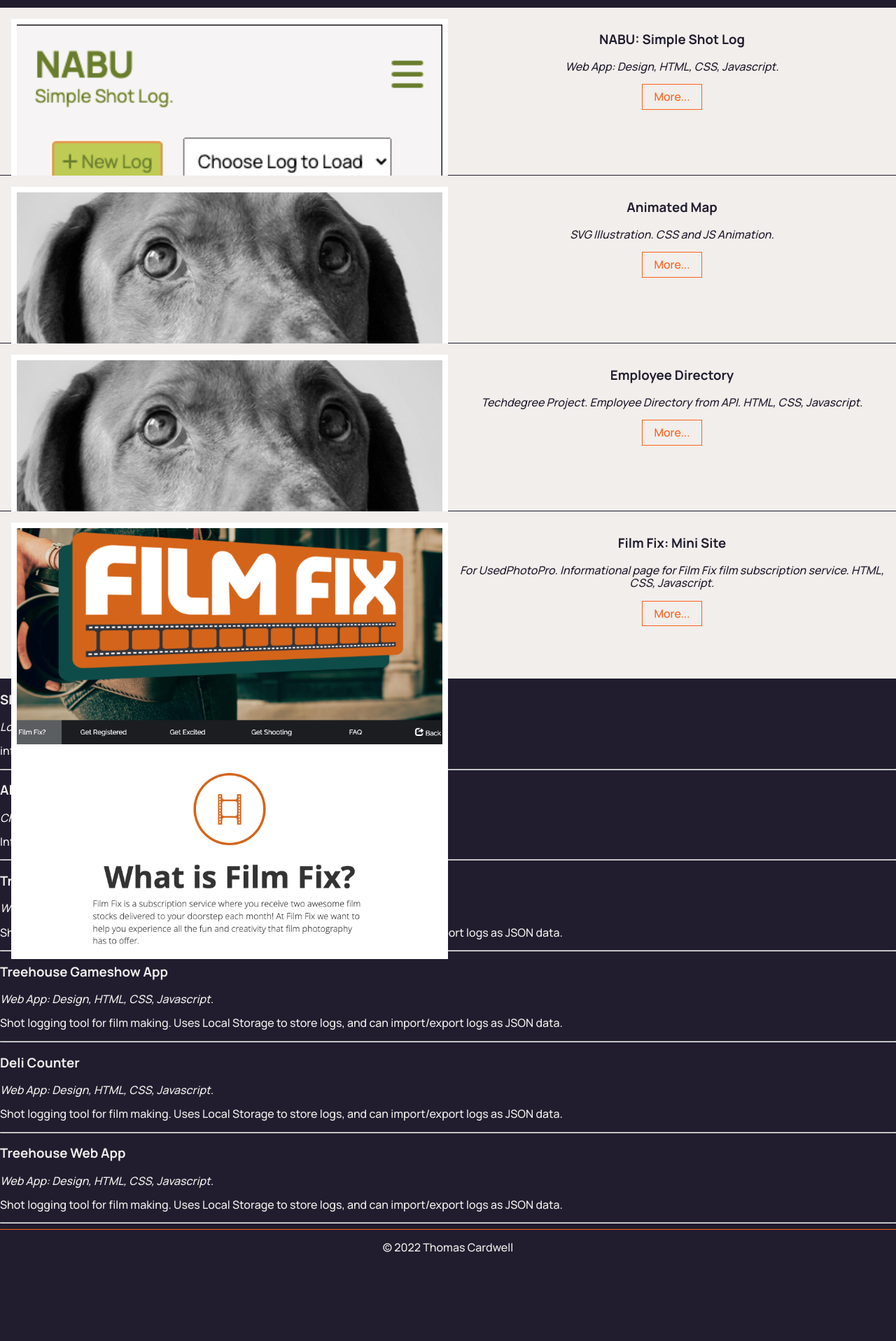
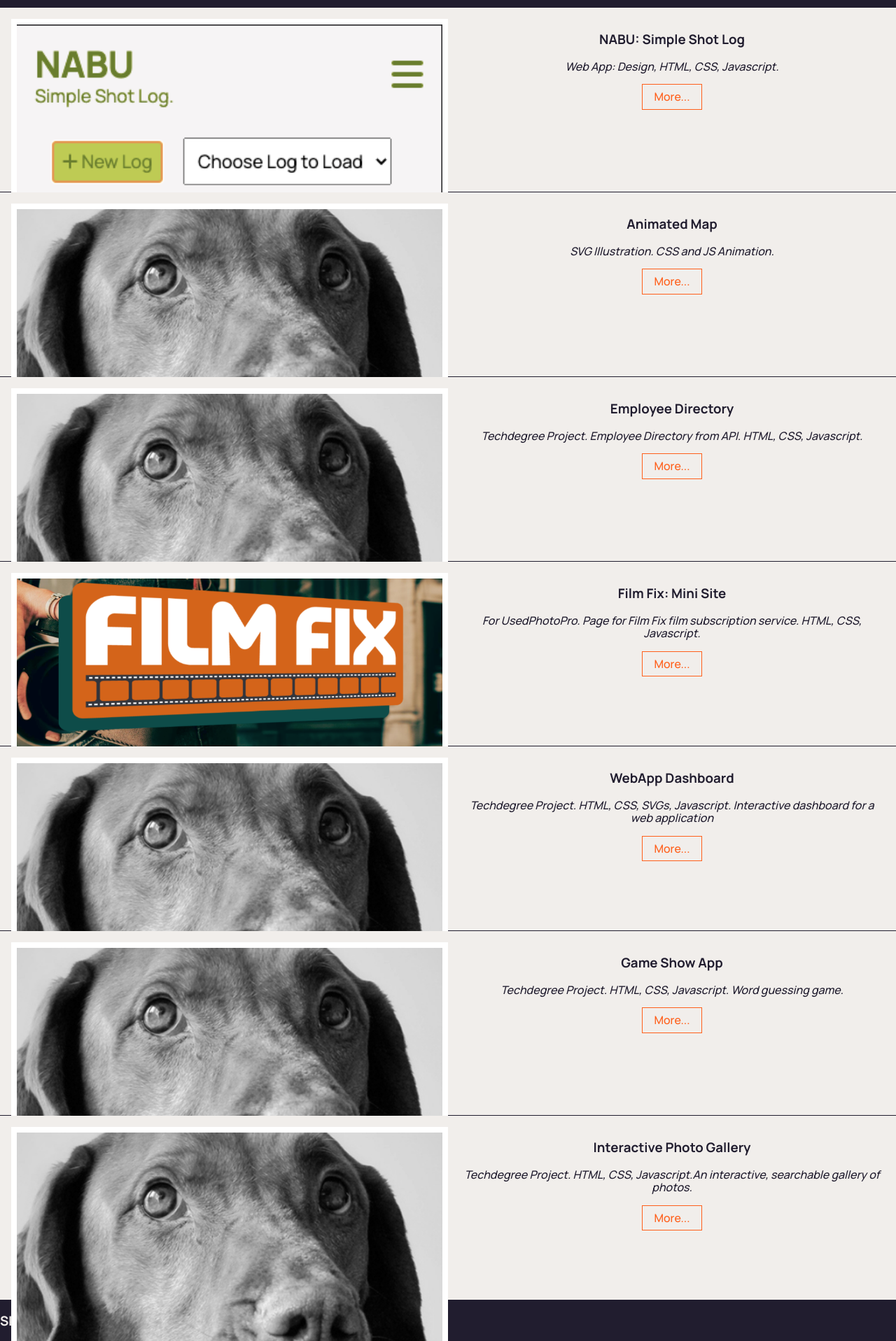
Before and after one commit to tdgcardwell/Portfolio-Site, a PHP site: page / in a window 1280 px wide. Shown: the part 1043-2960 px from the top of the page at 70% size. Before the commit the page ends 2833 px from the top, so only its background shows below. Run offline with PHP 8.4, Linux system fonts and the light colour scheme; some libraries are stand-ins or nearby versions; some web fonts are replaced.

Commit message:
more projects added. adjusted card height.

```diff
--- a/css/style.css
+++ b/css/style.css
@@ -60,7 +60,7 @@
 .slider.round:before { border-radius: 50%; }
 
 /* width and height on card */
-.card { background-color: #1a0800; width: 100%; height: 15rem; perspective: 1000px; }
+.card { background-color: #1a0800; width: 100%; height: 16.5rem; perspective: 500px; }
 
 /* container to position the faces */
 .cardInner { position: relative; width: 100%; height: 100%; text-align: center; transition: transform 1s; transform-style: preserve-3d; border-bottom: 1px solid #211d2f; }
--- a/index.html
+++ b/index.html
@@ -223,51 +223,19 @@
 
 
 
-    <h3 id="the-speckled-band">Skull Logo / Portfolio Site</h3>
-    <p><em>Logo Design, Branding, Website: SVG Illustration. HTML, CSS, Javascript.</em></p>
+    <h3>Skull Logo</h3>
+    <p><em>Logo Design: SVG Illustration. CSS Animation.</em></p>
     <p>info on this project</p>
     <hr>
 
-    <h3 id="the-speckled-band">Alex and Andy</h3>
+    <h3>Alex and Andy</h3>
     <p><em>Character Design, Branding: SVG Illustration.</em></p>
     <p>Info about them</p>
     <hr>
 
-
-
-    <h3 id="the-speckled-band">Treehouse Photo Gallery</h3>
-    <p><em>Web App: Design, HTML, CSS, Javascript.</em></p>
-    <p>Shot logging tool for film making. Uses Local Storage to store logs, and can import/export logs as JSON data.</p>
-    <hr>
-
-    <h3 id="the-speckled-band">Treehouse Gameshow App</h3>
-    <p><em>Web App: Design, HTML, CSS, Javascript.</em></p>
-    <p>Shot logging tool for film making. Uses Local Storage to store logs, and can import/export logs as JSON data.</p>
-    <hr>
-
-    <h3 id="the-speckled-band">Deli Counter</h3>
-    <p><em>Web App: Design, HTML, CSS, Javascript.</em></p>
-    <p>Shot logging tool for film making. Uses Local Storage to store logs, and can import/export logs as JSON data.</p>
-    <hr>
-
-    <h3 id="the-speckled-band">Treehouse Web App</h3>
-    <p><em>Web App: Design, HTML, CSS, Javascript.</em></p>
-    <p>Shot logging tool for film making. Uses Local Storage to store logs, and can import/export logs as JSON data.</p>
-    <hr>
-
-
-  <!-- <h3 id="the-speckled-band">The Speckled Band</h3>
-  <p><em>Theatre: Script Adaptation, Direction, Lighting Design.</em></p>
-  <p>Production for EclecticPond. New Play Adaptation of Sherlock Holmes story.</p>
-  <hr> -->
-
-
-  <!-- <h3 id="nacho-mamas">Nacho Mama's</h3>
-  <p><em>Website: Design, HTML, CSS, Javascript.</em></p>
-  <p>Mock site for a restaurant concept.</p> -->
-
-
-
+    <h3>The Speckled Band</h3>
+    <p><em>Theatre: Script Adaptation, Direction, Lighting Design.</em></p>
+    <p>Production for EclecticPond. New Play Adaptation of Sherlock Holmes story.</p>
 
 
 
--- a/js/projects.js
+++ b/js/projects.js
@@ -46,7 +46,7 @@
   "https://tdgcardwell.github.io/shot-log/",
   "nabu.png",
   "Web App: Design, HTML, CSS, Javascript.",
-  "Shot logging tool for film making. Uses Local Storage to store logs, and can import/export logs as JSON data. Mobile and Desktop.",
+  "Shot logging tool for film making. Uses localStorage to store logs, and can import/export logs as JSON data. Mobile and Desktop.",
   true,
   true,
   false
@@ -89,9 +89,42 @@
   "Film Fix: Mini Site",
   "https://usedphotopro.com/film-fix",
   "film-fix.png",
-  "For UsedPhotoPro. Informational page for Film Fix film subscription service. HTML, CSS, Javascript.",
+  "For UsedPhotoPro. Page for Film Fix film subscription service. HTML, CSS, Javascript.",
   "'Film Fix is a subscription service where you receive two awesome film stocks delivered to your doorstep each month! At Film Fix we want to help you experience all the fun and creativity that film photography has to offer. We know there are a lot of film options to choose from. Film Fix will give you the opportunity to try a wonderful variety of films selected by the film lovers at UsedPhotoPro.''",
   true,
   false,
   false
 );
+
+newProj(
+  "WebApp Dashboard",
+  "#",
+  "test.jpeg",
+  "Techdegree Project. HTML, CSS, SVGs, Javascript. Interactive dashboard for a web application",
+  "Tables, charts, graphics and other user interface components. Uses localStorage to store user settings. Graded 'Exceeds Expectations'.",
+  true,
+  false,
+  false
+);
+
+newProj(
+  "Game Show App",
+  "#",
+  "test.jpeg",
+  "Techdegree Project. HTML, CSS, Javascript. Word guessing game.",
+  "Players guess a random phrase by entering different letters into the program. Graded 'Exceeds Expectations'.",
+  true,
+  false,
+  false
+);
+
+newProj(
+  "Interactive Photo Gallery",
+  "#",
+  "test.jpeg",
+  "Techdegree Project. HTML, CSS, Javascript.An interactive, searchable gallery of photos.",
+  "Built search function. Graded 'Exceeds Expectations'.",
+  true,
+  false,
+  false
+);
--- a/scss/_cards.scss
+++ b/scss/_cards.scss
@@ -2,8 +2,8 @@
 .card{
   background-color: darken($primary, 50%);
   width:100%;
-  height: 15rem;
-  perspective: 1000px;
+  height: 16.5rem;
+  perspective: 500px;
 }
 
 /* container to position the faces */
```
